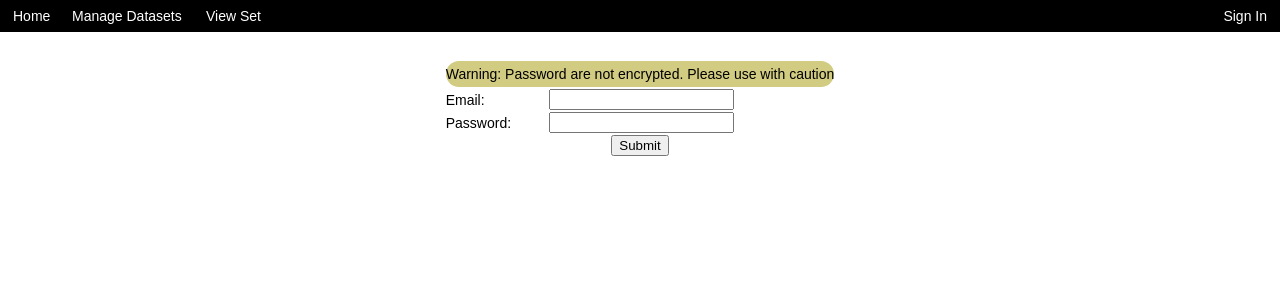
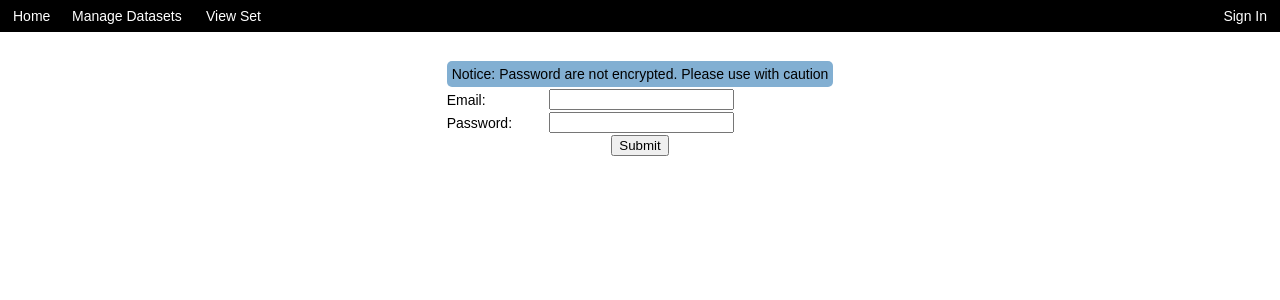
Before and after one commit to dryckman2/SelectiveSearch, a React (Create React App) app: page /login in a window 1280 px wide. Shown: the top 300 px of the page. Built offline with nearby package versions, Linux system fonts and the light colour scheme.

Commit message:
Notice Error Level

```diff
--- a/src/index.css
+++ b/src/index.css
@@ -75,7 +75,9 @@ a:hover {
 
 .errorMsg {
     background-color: #d28282;
-    border-radius: 15px / 15px;
+    border-radius: 5px / 5px;
     padding-top: 5px;
     padding-bottom: 5px;
+    padding-left: 5px;
+    padding-right: 5px;
 }
--- a/src/model/error.tsx
+++ b/src/model/error.tsx
@@ -1,5 +1,6 @@
 export const ErrorLevel = {
     NONE: "None",
+    NOTICE: "Notice",
     WARNING: "Warning",
     ERROR: "Error"
 }
--- a/src/view/components/errormessage.tsx
+++ b/src/view/components/errormessage.tsx
@@ -22,6 +22,9 @@ export function ErrorMessage(props: Props) {
         case ErrorLevel.ERROR:
             color = "#d28282"; // Light Red
             break;
+        case ErrorLevel.NOTICE:
+            color = "#82afd2"; // Light Blue
+            break;
         default:
             break;
     }
--- a/src/view/loginPage.tsx
+++ b/src/view/loginPage.tsx
@@ -30,7 +30,7 @@ export default class LoginPage extends React.Component<Props, State> {
         this.state = {
             email: "",
             password: "",
-            error: new Error(ErrorLevel.WARNING, "Password are not encrypted. Please use with caution"),
+            error: new Error(ErrorLevel.NOTICE, "Password are not encrypted. Please use with caution"),
             direct: <div />
         }
 
```
